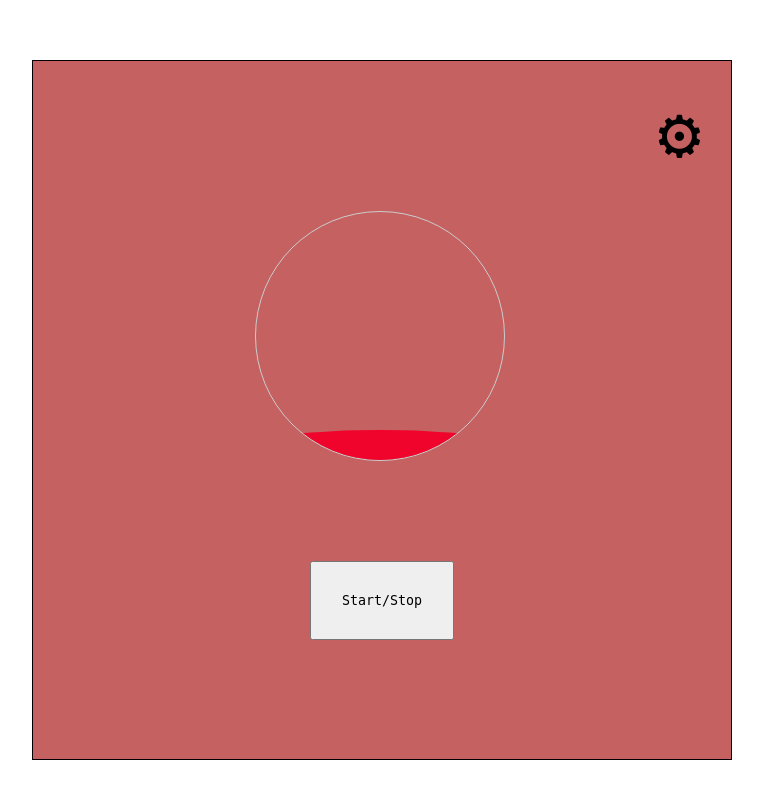
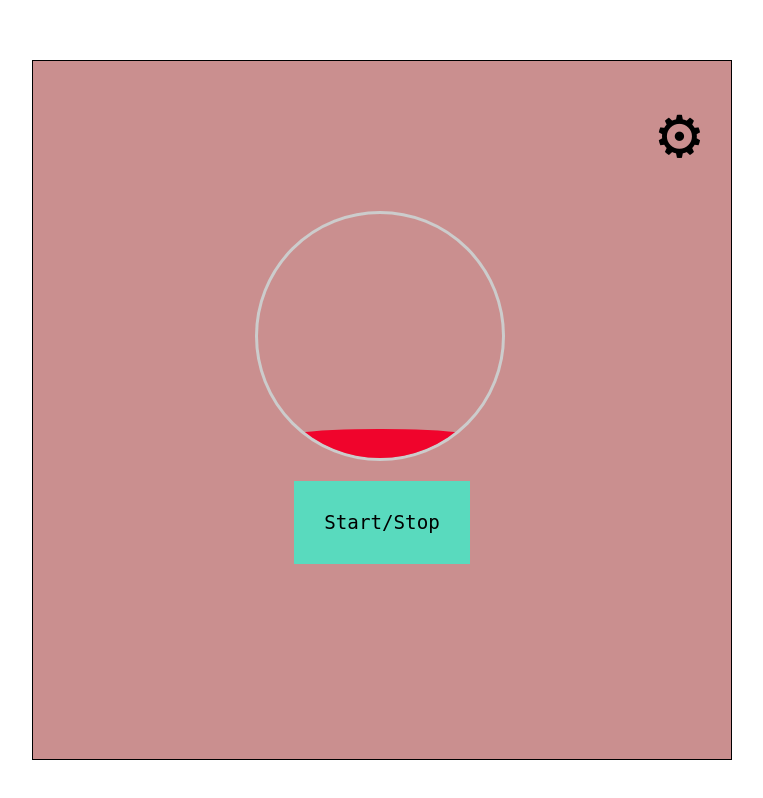
Before and after one commit to ertankara/freecodecamp-projects-and-challenges, a plain HTML site: page projects/pomodoro-clock/index.html in a window 1280 px wide. Shown: the whole page, without its empty margins (258-1021 px from the left). Drawn offline with Linux system fonts and the light colour scheme.

Commit message:
Change minor to fix visual bugs in chrome

```diff
--- a/projects/pomodoro-clock/css/app.css
+++ b/projects/pomodoro-clock/css/app.css
@@ -28,7 +28,7 @@ html * {
 main {
   min-height: 100vh;
   border:1px solid black;
-  background-color: rgb(197, 97, 97);
+  background-color: rgb(202, 143, 143);
   max-width: 700px;
   /* padding: 20px; */
 }
@@ -87,7 +87,7 @@ main {
   margin-right: auto;
   width: 250px;
   height: 250px;
-  border: 1px solid #ccc;
+  border: 3px solid #ccc;
   border-radius: 100%;
   overflow: hidden;
 }
@@ -113,7 +113,10 @@ main {
 
 .timer-button {
   position: relative;
-  top: 250px;
+  top: 170px;
   left: -50%;
   padding: 30px;
+  background-color: rgb(89, 218, 190);
+  border: none;
+  font-size: 1.2em;
 }
```
